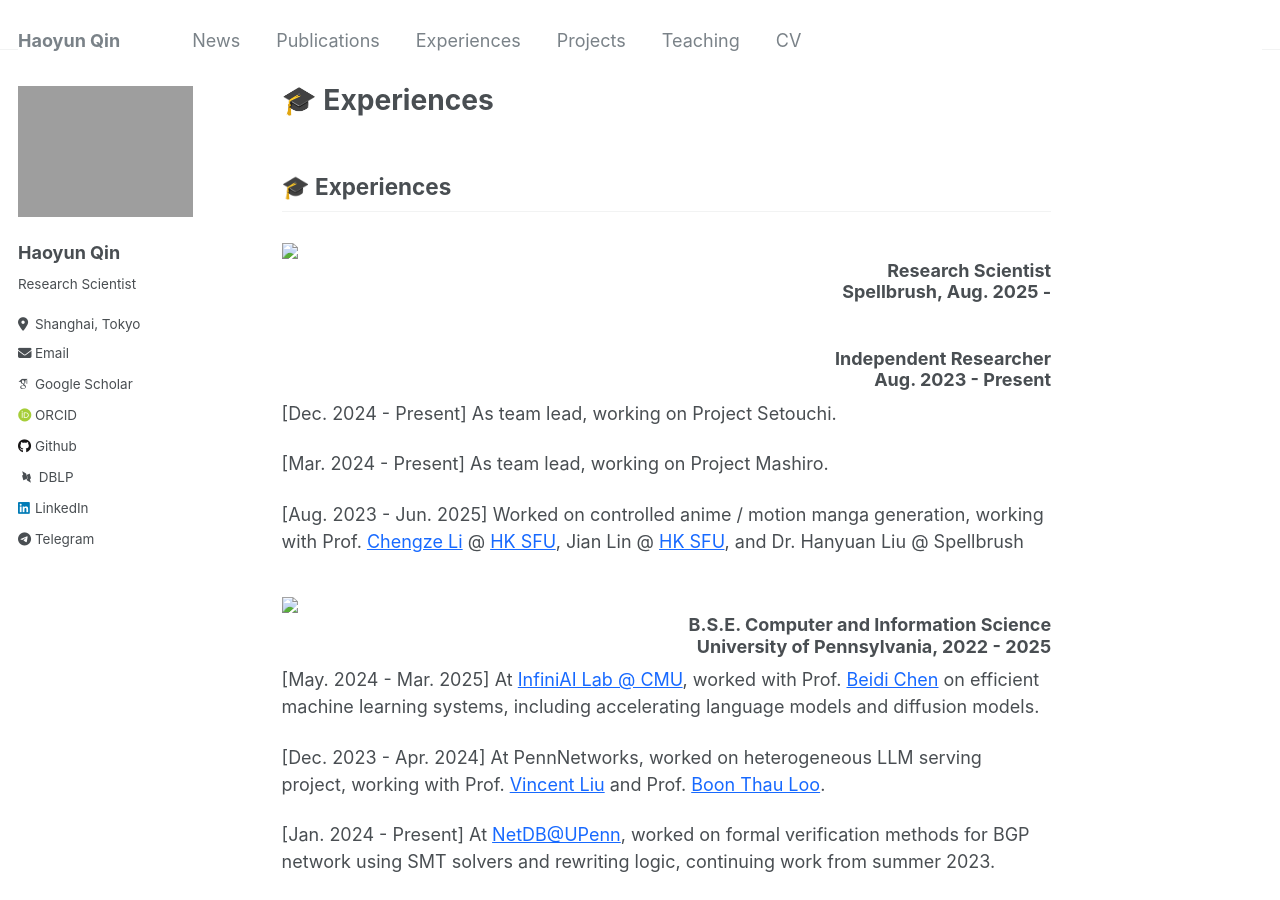
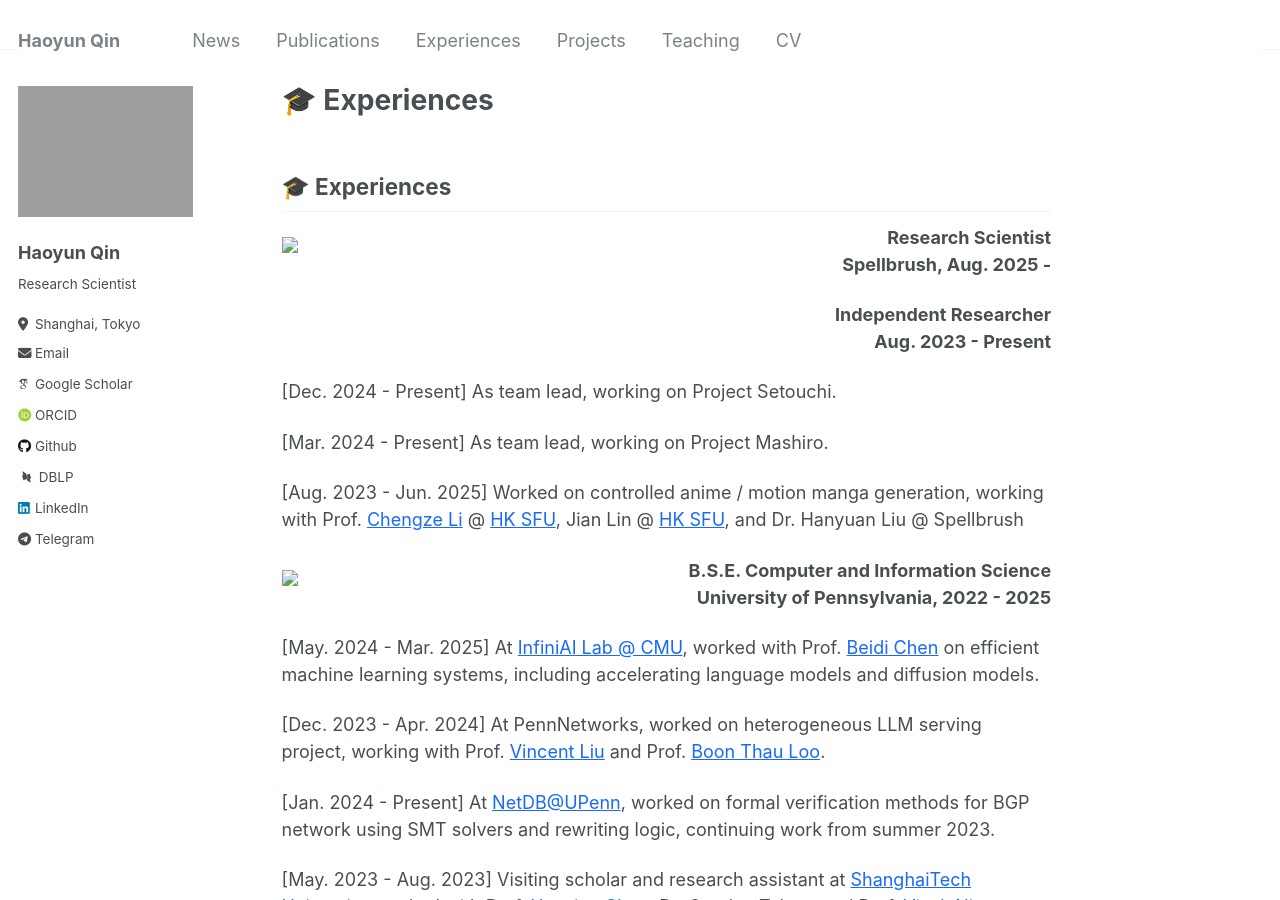
Before and after one commit to JeffersonQin/academic, a Jekyll site: the page built from _pages/includes/exp.md, in a window 1280 px wide and 900 px high. Built offline with Jekyll 4.4.1, drawn with Linux system fonts in a browser that asks for light colours; some web fonts are replaced; our own code applies the rules of GitHub Pages for plain Markdown files.

Commit message:
fix: formatting

```diff
--- a/_pages/includes/exp.md
+++ b/_pages/includes/exp.md
@@ -3,14 +3,14 @@
 <div style="display: flex; justify-content: space-between; align-items: center;">
   <img src="images/spellbrush.webp" style="height: 50px;">
   <div style="text-align: right;">
-    <h3>Research Scientist<br>Spellbrush, Aug. 2025 -</h3>
+    <b><p>Research Scientist<br>Spellbrush, Aug. 2025 -</p></b>
   </div>
 </div>
 
 <div style="display: flex; justify-content: space-between; align-items: center;">
   <img src="" style="height: 50px;">
   <div style="text-align: right;">
-    <h3>Independent Researcher<br>Aug. 2023 - Present</h3>
+    <b><p>Independent Researcher<br>Aug. 2023 - Present</p></b>
   </div>
 </div>
 
@@ -23,7 +23,7 @@
 <div style="display: flex; justify-content: space-between; align-items: center;">
   <img src="images/upenn.png" style="height: 50px;">
   <div style="text-align: right;">
-    <h3>B.S.E. Computer and Information Science<br>University of Pennsylvania, 2022 - 2025</h3>
+    <b><p>B.S.E. Computer and Information Science<br>University of Pennsylvania, 2022 - 2025</p></b>
   </div>
 </div>
 
```
